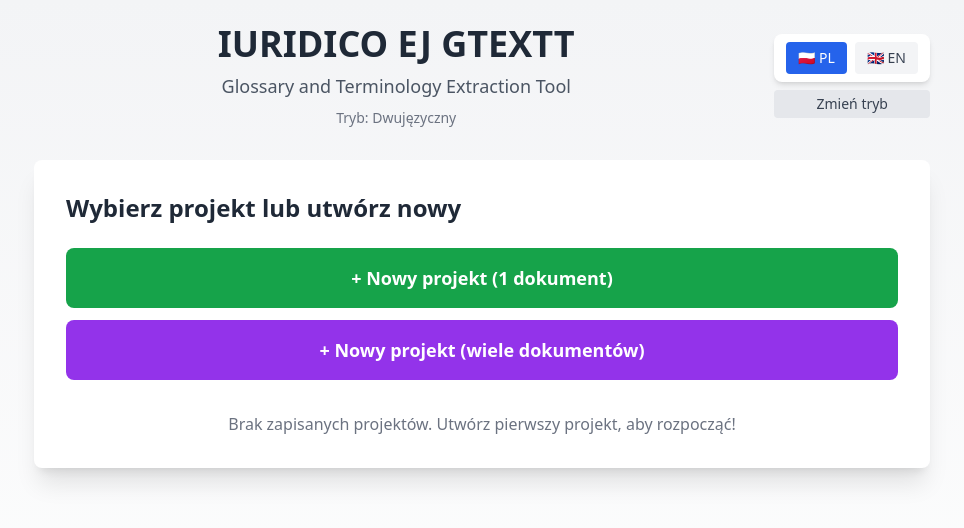
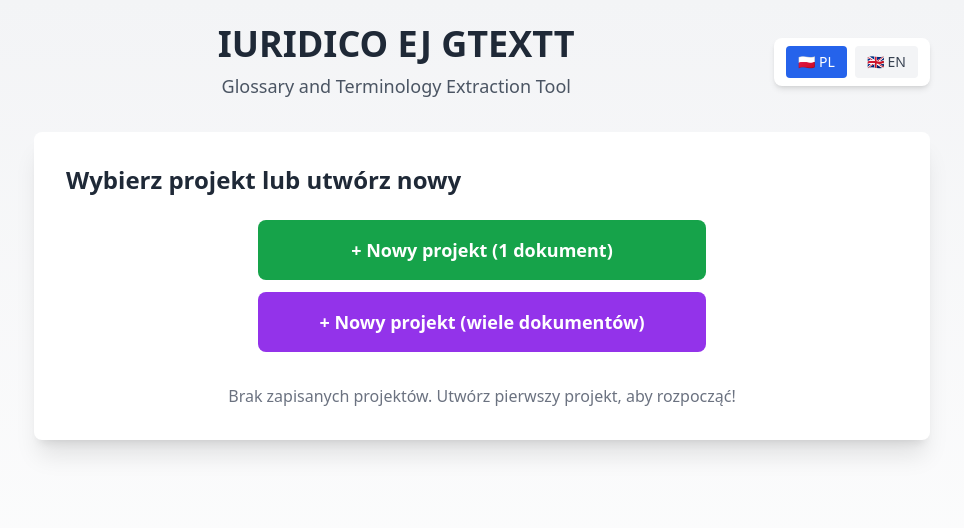
Before and after one commit to wojtwol/extraction-terminology-app, a Next.js app: page / in a window 1280 px wide. Shown: the top 528 px of the page, without its empty margins (158-1122 px from the left). Built offline with nearby package versions, Linux system fonts and the light colour scheme.

Commit message:
Uproszenie strony startowej - usunięto wybór trybu
- Usunięto wyświetlanie aktualnego trybu (Dwujęzyczny/Jednojęzyczny)
- Usunięto przycisk "Zmień tryb"
- Zwężono przyciski tworzenia nowego projektu (max-w-md)

```diff
--- a/app/page.tsx
+++ b/app/page.tsx
@@ -1240,21 +1240,9 @@ export default function Home() {
               <p className="text-gray-600 text-lg">
                 {t.subtitle}
               </p>
-              <p className="text-sm text-gray-500 mt-2">
-                {language === 'pl' ? 'Tryb:' : 'Mode:'} {glossaryMode === 'monolingual' ? (language === 'pl' ? 'Jednojęzyczny' : 'Monolingual') : (language === 'pl' ? 'Dwujęzyczny' : 'Bilingual')}
-              </p>
             </div>
-            <div className="ml-4 flex flex-col gap-2">
+            <div className="ml-4">
               <LanguageSwitch />
-              <button
-                onClick={() => {
-                  setGlossaryMode(null)
-                  setBilingualStage(1)
-                }}
-                className="text-sm px-3 py-1 bg-gray-200 text-gray-700 rounded hover:bg-gray-300 transition-colors"
-              >
-                {language === 'pl' ? 'Zmień tryb' : 'Change mode'}
-              </button>
             </div>
           </div>
 
@@ -1264,7 +1252,7 @@ export default function Home() {
             </h2>
 
             {/* Przycisk nowego projektu */}
-            <div className="mb-6 space-y-3">
+            <div className="mb-6 space-y-3 max-w-md mx-auto">
               <button
                 onClick={() => {
                   // Generuj domyślną nazwę z numerem porządkowym
```
